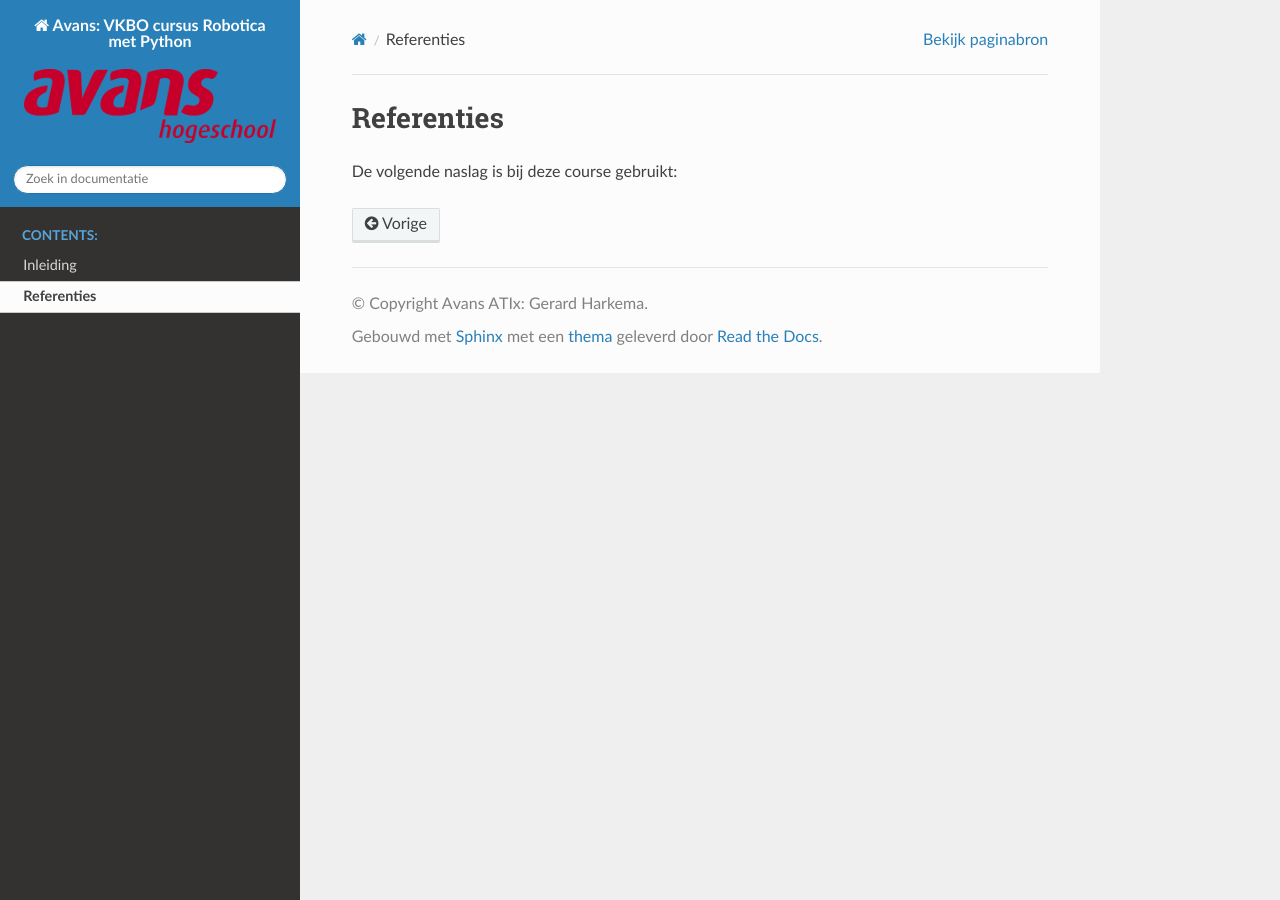
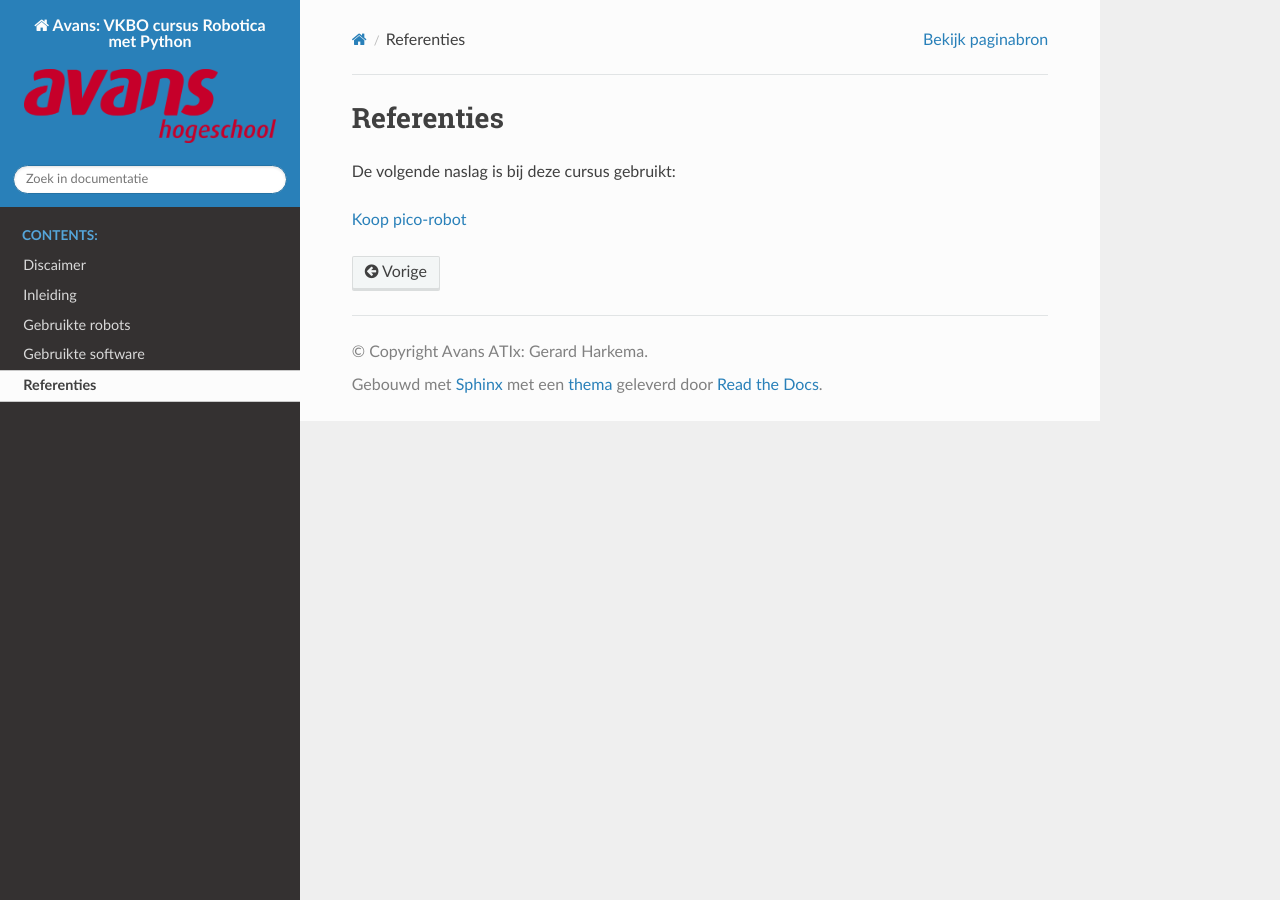
Before and after one commit to AvansMechatronica/vabokCursusRoboticaMetPython, a Sphinx documentation site: the page built from documentation/documentation/referenties.md, in a window 1280 px wide. Built offline with Sphinx 7.4.7 and the Read the Docs theme 3.1.0, drawn with Linux system fonts in a browser that asks for light colours.

Commit message:
20251112

```diff
--- a/documentation/documentation/referenties.md
+++ b/documentation/documentation/referenties.md
@@ -1,3 +1,7 @@
 # Referenties
 
-De volgende naslag is bij deze course gebruikt:
+De volgende naslag is bij deze cursus gebruikt:
+
+
+
+[Koop pico-robot](https://category.yahboom.net/products/pico-robot?srsltid=AfmBOoridiB8R4gPENgmgDPftP8G9aV1r3gXTI09V06_cdRKlkQuJluY)
--- a/documentation/index.rst
+++ b/documentation/index.rst
@@ -17,6 +17,8 @@
    :caption: Contents:
 
    documentation/inleiding.md
+   documentation/robots.md
+   documentation/software.md
    documentation/referenties.md
 
 
```
Also changed, not shown: documentation/documentation/inleiding.md (+15 -4 lines), documentation/documentation/robots.md (added, +13 -0 lines), documentation/documentation/software.md (added, +12 -0 lines), documentation/images/avans-hogeschool-logo.png (added), documentation/images/pico-robot.png (added), documentation/images/uFactoryLite6.jpeg (added), documentation/images/yonder-logo.png (added).
